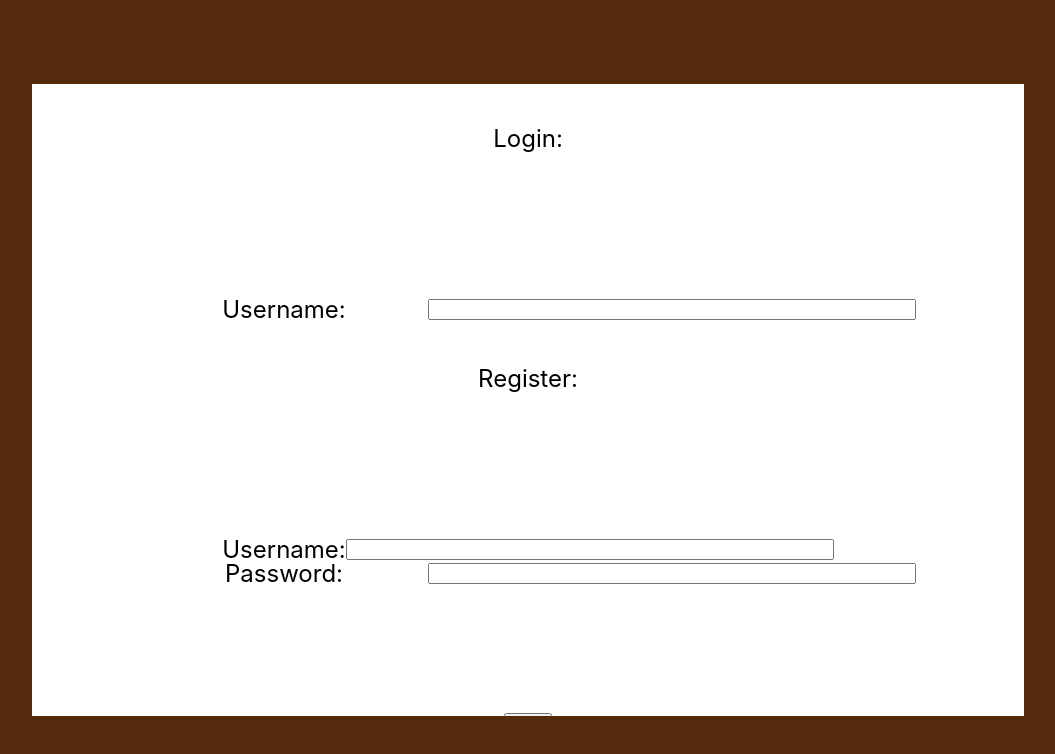
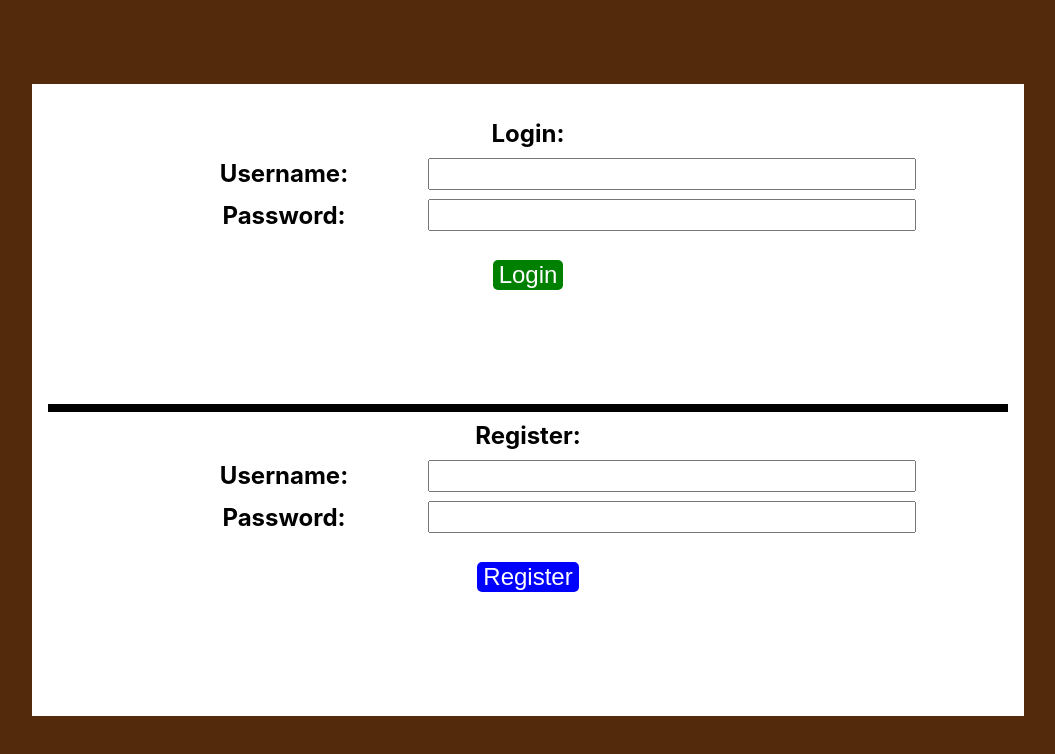
Before and after one commit to Ben-Worrall/ratingclientsv2, a React (Create React App) app: page / in a window 1280 px wide. Shown: the top 754 px of the page, without its empty margins (112-1167 px from the left). Built offline with nearby package versions, Linux system fonts and the light colour scheme.

Commit message:
style for login

```diff
--- a/src/App.css
+++ b/src/App.css
@@ -63,6 +63,7 @@ body{
   overflow-y: auto;
   font-size: 150%;
 
+
 }
 #LoginRegisterPOPUP-background{
   position: absolute;
@@ -79,24 +80,29 @@ body{
 
 #LoginHolderBNT{
   width: 100%;
-  height: 40%;
+  height: 49%;
   display: table;
+  margin-top: 1%;
 
+  border-bottom: 0.5vh solid black;
 
 }
 #RegisterHolderBNT{
   width: 100%;
-  height: 40%;
+  height: 49%;
   display: table;
 
+  margin-bottom: 1%;
+  border-top: 0.5vh solid black;
 }
 
-.infoClassLogRes{
+.infoClassLogReg{
   width: 100%;
   display: flex;
   align-items: center;
   justify-content: center;
-  height: 110%;
+  margin-top: 1%;
+  margin-bottom: 1%;
 }
 
 
@@ -105,11 +111,30 @@ body{
   display: flex;
   align-items: center;
   justify-content: center;
-  float: left;
+  font-size: 90%;
+
 }
 .TextClassLogReg{
   width: 30%;
-
-
+  font-weight: bold;
   float: left;
 }
+
+#LoginBNT-logres{
+  background-color: green;
+  color: white;
+  border-radius:  5px 5px 5px 5px;
+  border: 0vh solid black;
+  font-size: 100%;
+  margin-top: 2%;
+  margin-bottom: 2%;
+}
+#RegisterBNT-logres{
+  background-color: blue;
+  color: white;
+  border-radius:  5px 5px 5px 5px;
+  border: 0vh solid black;
+  font-size: 100%;
+  margin-top: 2%;
+  margin-bottom: 2%;
+}
--- a/src/Home.js
+++ b/src/Home.js
@@ -101,17 +101,31 @@ root.render(
       <div id="Holder">
         <div id="LoginRegisterPOPUP">
              <div id="LoginHolderBNT">
-                <p>Login:</p>
-                <div className="infoClassLogRes"><div className="TextClassLogReg">Username:</div> <input className="InputClassLogReg"></input></div>
-                <div className="infoClassLogRes"><div className="TextClassLogReg">Password:</div> <input className="InputClassLogReg"></input></div>
-                <button>Login</button>
+                <p style={{margin:"1%", fontWeight:"bold"}}>Login:</p>
+                <div className="infoClassLogReg">
+                  <div className="TextClassLogReg">Username:</div>
+                  <input className="InputClassLogReg"></input>
+                </div>
+
+                <div className="infoClassLogReg">
+                  <div className="TextClassLogReg">Password:</div>
+                  <input className="InputClassLogReg"></input>
+                </div>
+                <button id="LoginBNT-logres">Login</button>
               </div>
 
               <div id="RegisterHolderBNT">
-                <p>Register:</p>
-                <div className="infoClassLogRes">Username: <input className="InputClassLogReg"></input></div>
-                <div className="infoClassLogRes">Password: <input className="InputClassLogReg"></input></div>
-                <button>Register</button>
+                <p style={{margin:"1%", fontWeight:"bold"}}>Register:</p>
+                <div className="infoClassLogReg">
+                  <div className="TextClassLogReg">Username:</div>
+                  <input className="InputClassLogReg"></input>
+                </div>
+
+                <div className="infoClassLogReg">
+                  <div className="TextClassLogReg">Password:</div>
+                  <input className="InputClassLogReg"></input>
+                </div>
+                <button id="RegisterBNT-logres">Register</button>
               </div>
         </div>
         <div id="LoginRegisterPOPUP-background" ></div>
```
Also changed, not shown: src/functions/Login.js (added), src/functions/Register.js (added).
